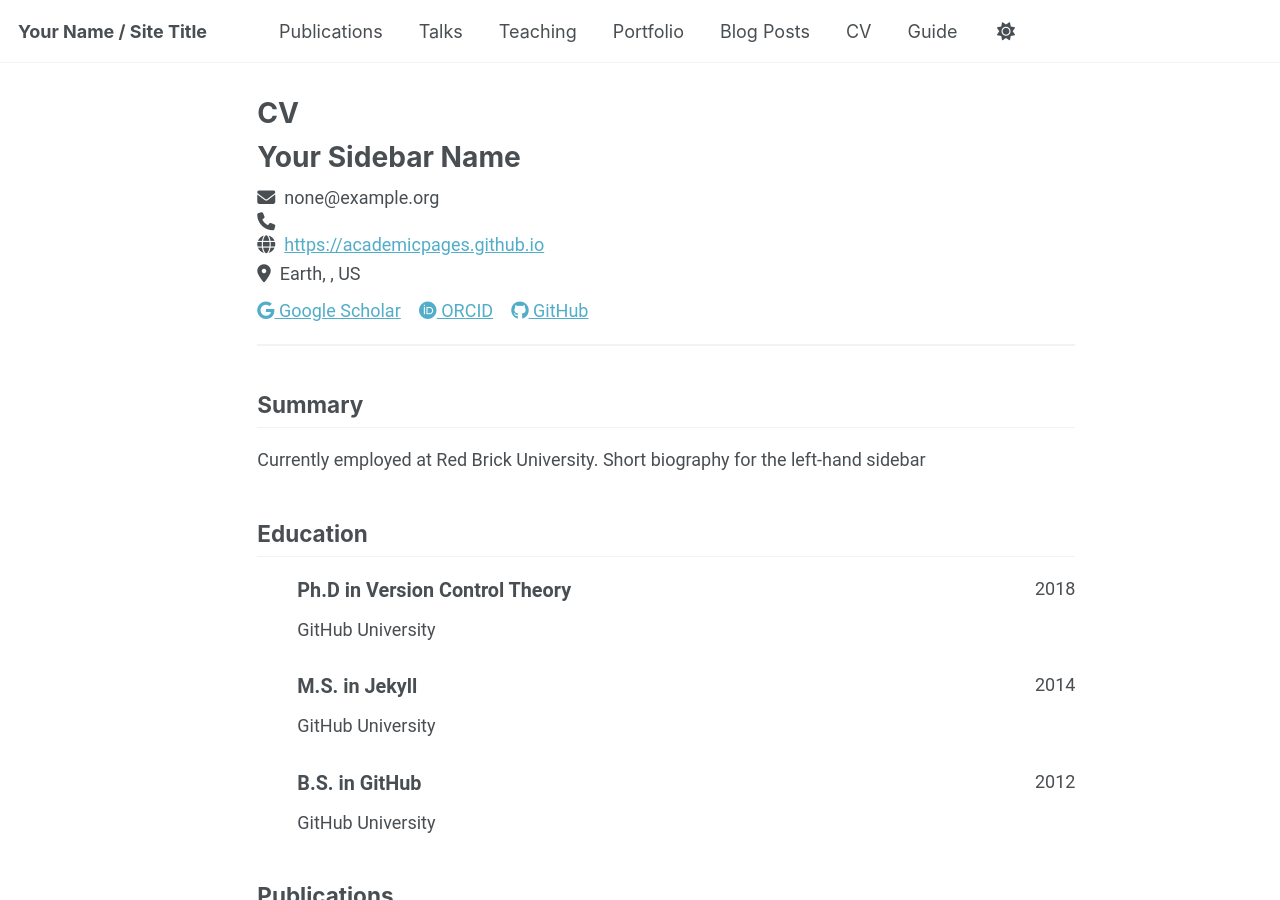
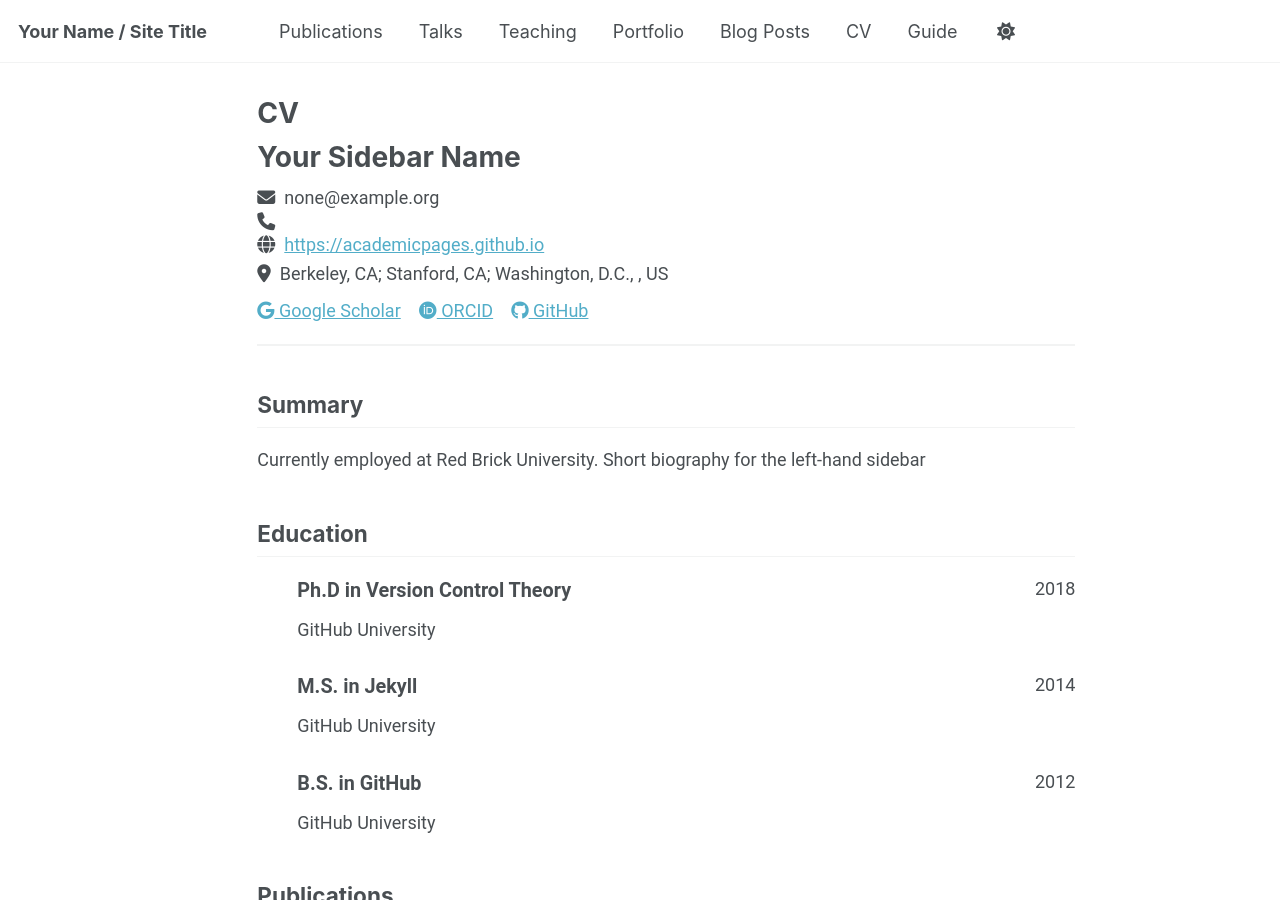
Before and after one commit to jmorimoto-h/my-site, a Jekyll site: the page built from _pages/cv-json.md, in a window 1280 px wide and 900 px high. Built offline with Jekyll 4.4.1, drawn with Linux system fonts in a browser that asks for light colours; a script that is not in the unit is left out.

Commit message:
Update cv.json

```diff
--- a/_data/cv.json
+++ b/_data/cv.json
@@ -8,7 +8,7 @@
     "location": {
       "address": "",
       "postalCode": "",
-      "city": "Earth",
+      "city": "Berkeley, CA; Stanford, CA; Washington, D.C.",
       "countryCode": "US",
       "region": ""
     },
```
